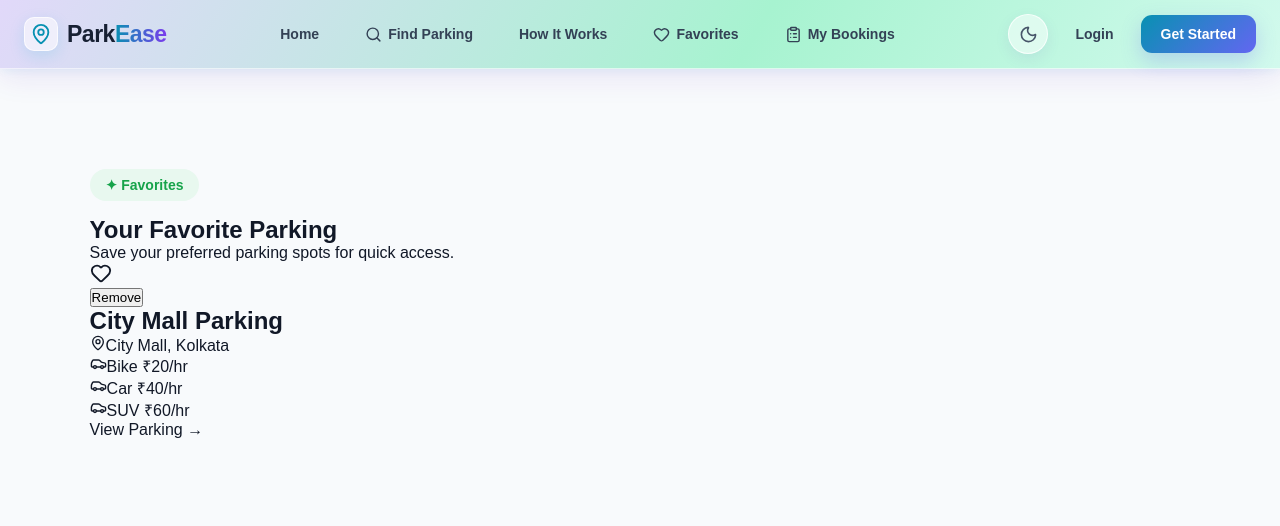
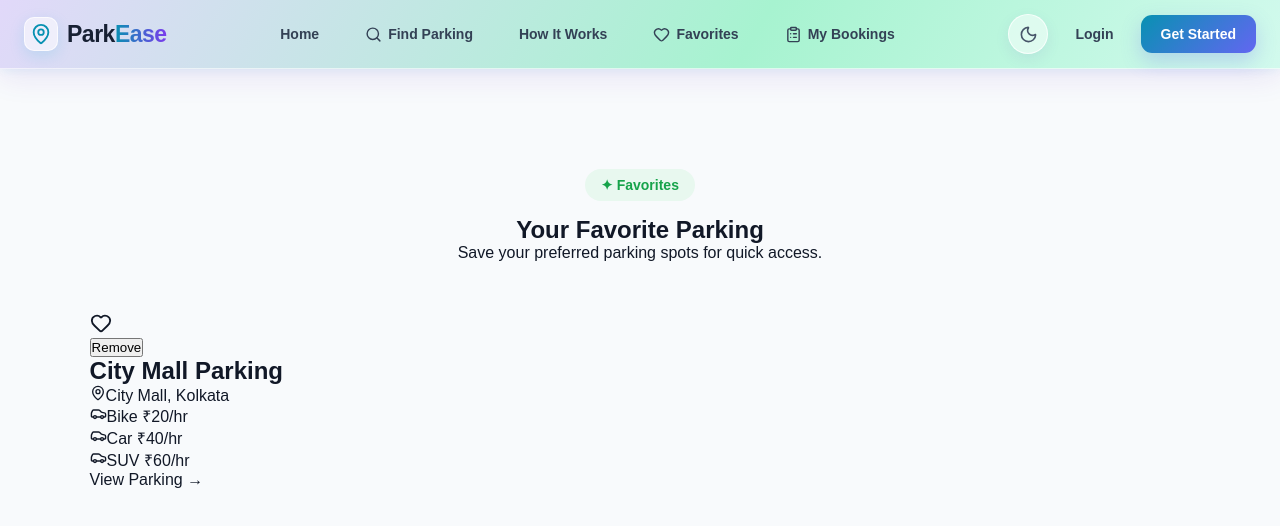
Before and after one commit to dibeyendu-dev/smart-parking-system, a React (Vite) app: page /favorites in a window 1280 px wide. Shown: the top 526 px of the page. Built offline with nearby package versions, Linux system fonts and the light colour scheme.

Commit message:
Favourite CSS part 2 added

```diff
--- a/src/css/Favorites.css
+++ b/src/css/Favorites.css
@@ -4,3 +4,8 @@
     padding: 100px 7%;
     background: #f8fafc;
 }
+/* Favorites Header */
+.favorites-header {
+    text-align: center;
+    margin-bottom: 50px;
+}
```
